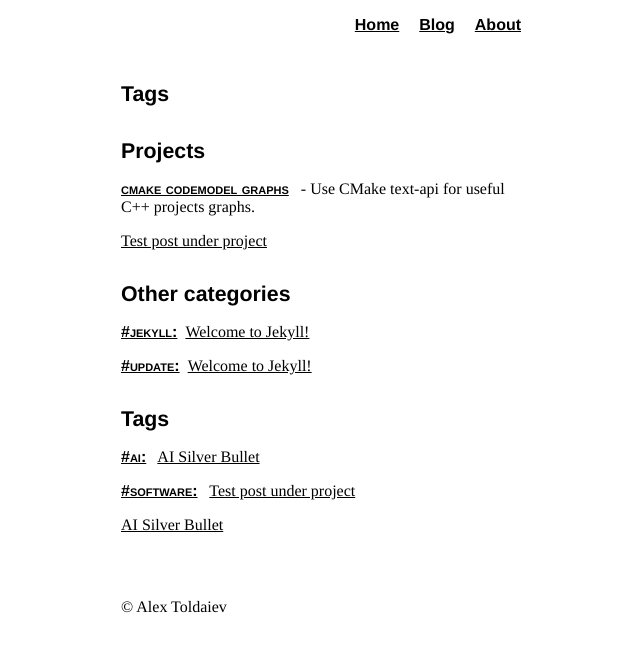
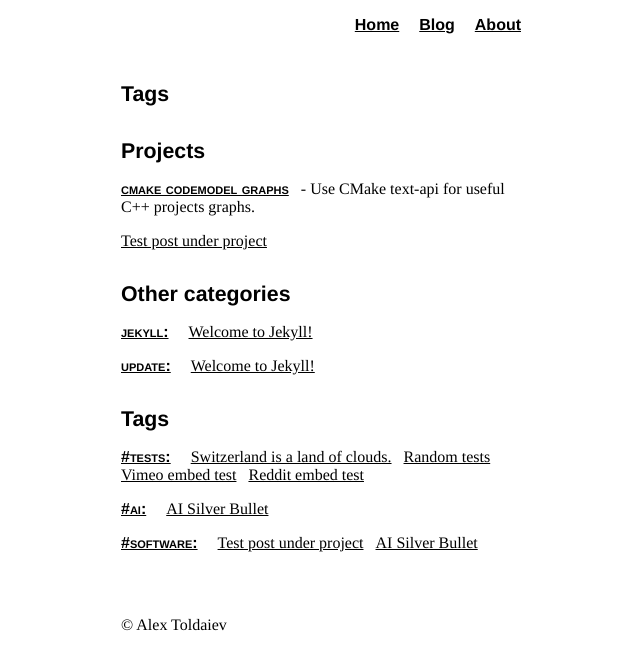
Before and after one commit to xealits/xealits.github.io, a Jekyll site: the page built from tags.md, in a window 1280 px wide. Shown: the top 670 px of the page, without its empty margins (319-959 px from the left). Built offline with Jekyll 4.4.1, drawn with Linux system fonts in a browser that asks for light colours.

Commit message:
Added #tests tag everywhere for testing
and checked a couple adjustments

	modified:   _posts/2025/2025-07-15-embed-reddit-tests.markdown
	modified:   _posts/2025/2025-07-17-embed-vimeo-tests.markdown
	modified:   _posts/2025/2025-07-18-tests.markdown
	modified:   _posts/2025/2025-07-18-tweet-test.markdown
	modified:   css/all.css
	modified:   tags.md

```diff
--- a/_posts/2025/2025-07-15-embed-reddit-tests.markdown
+++ b/_posts/2025/2025-07-15-embed-reddit-tests.markdown
@@ -2,6 +2,7 @@
 layout: tweet
 title: Reddit embed test
 highlighter: rouge
+tags: tests
 ---
 
 Reddit embed example
--- a/_posts/2025/2025-07-17-embed-vimeo-tests.markdown
+++ b/_posts/2025/2025-07-17-embed-vimeo-tests.markdown
@@ -2,6 +2,7 @@
 layout: tweet
 title: Vimeo embed test
 highlighter: rouge
+tags: tests
 ---
 
 Vimeo [embed](https://vimeo.com/75404940)
--- a/_posts/2025/2025-07-18-tests.markdown
+++ b/_posts/2025/2025-07-18-tests.markdown
@@ -2,6 +2,7 @@
 layout: post
 title: Random tests
 highlighter: rouge
+tags: tests
 ---
 
 Just testing markdown features in Jekyll.
--- a/_posts/2025/2025-07-18-tweet-test.markdown
+++ b/_posts/2025/2025-07-18-tweet-test.markdown
@@ -1,6 +1,7 @@
 ---
 layout: tweet
 title: Switzerland is a land of clouds.
+tags: tests
 ---
 
 Switzerland is a land of clouds.
--- a/tags.md
+++ b/tags.md
@@ -19,7 +19,7 @@ permalink: /tags
   {%- for post in site.posts -%}
     {% assign post_proj_name = post.categories.last | slugify %}
     {%- if post_proj_name == project_slug -%}
-[{{ post.title }}]({{ post.url }})
+[{{ post.title }}]({{ post.url }}) <span class="eighthgutter"> </span>
     {%- endif -%}
   {%- endfor -%}
 
@@ -37,10 +37,10 @@ permalink: /tags
   {%- elsif project_slugs contains cat_slug -%}
   {%- else -%}
   <a name="{{cat_slug}}"></a>
-  <a class="smallcaps tag nav" href="{{site.baseurl}}/tags.html#{{ cat_slug }}">#{{cat_name}}:</a>
+  <a class="smallcaps tag nav" href="{{site.baseurl}}/tags.html#{{ cat_slug }}">{{cat_name}}:</a>
   {%- for post in site.posts -%}
     {%- if post.categories contains cat_name -%}
-  [{{ post.title }}]({{post.url}})
+<span class="eighthgutter"> </span> [{{ post.title }}]({{post.url}})
     {%- endif -%}
   {%- endfor -%}
   {%- endif -%}
@@ -55,8 +55,8 @@ permalink: /tags
   <a name="{{tag_slug}}"></a>
   <a class="smallcaps tag nav" href="{{site.baseurl}}/tags.html#{{tag_slug}}">#{{tag_name}}:</a>
   {%- for post in site.posts -%}
-    {% if post.tags contains tag_name %}
-  [{{ post.title }}]({{post.url}})
-    {% endif %}
+    {%- if post.tags contains tag_name -%}
+<span class="eighthgutter"> </span> [{{ post.title }}]({{post.url}})
+    {%- endif -%}
   {%- endfor -%}
 {% endfor %}
```
Also changed, not shown: css/all.css.
